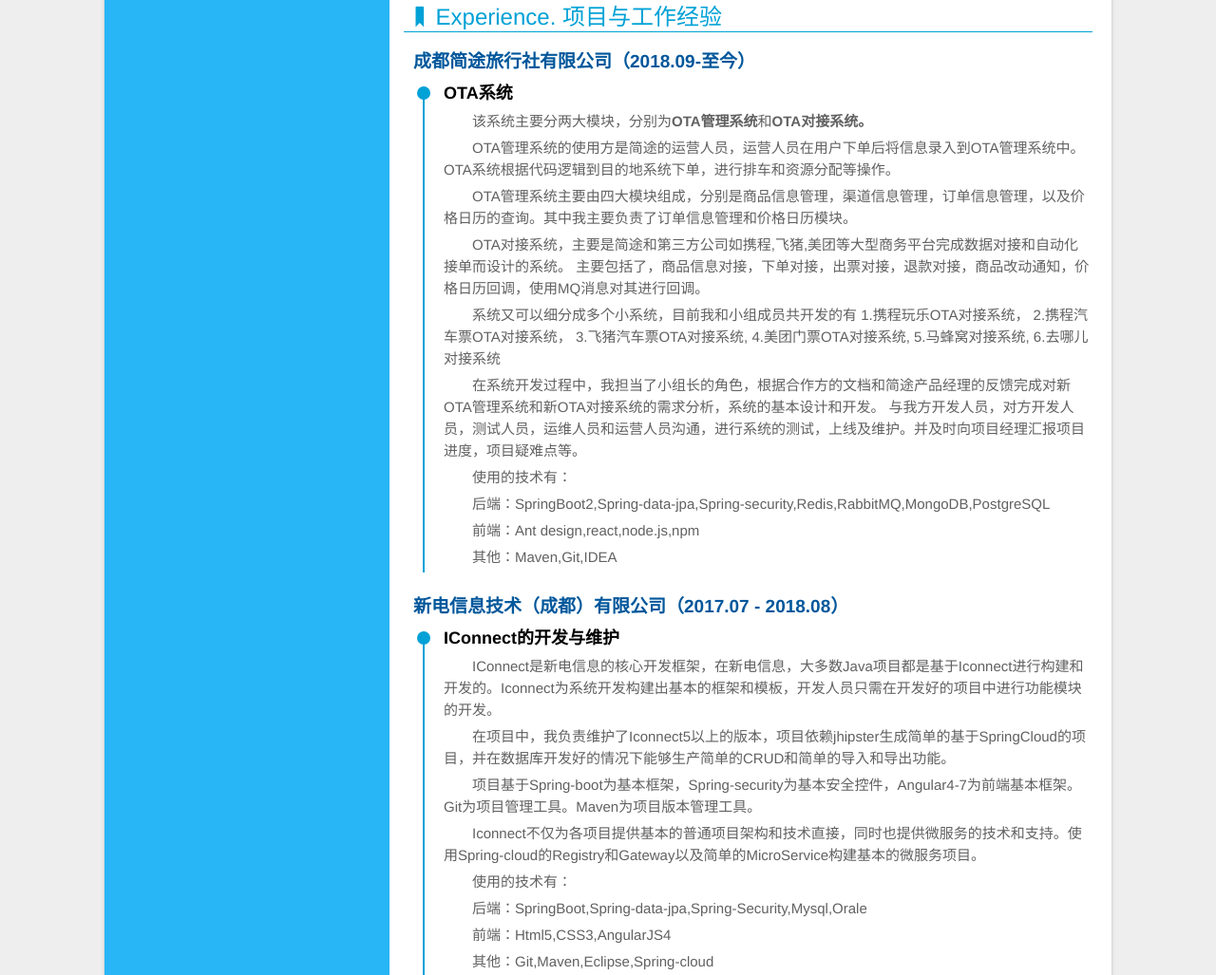
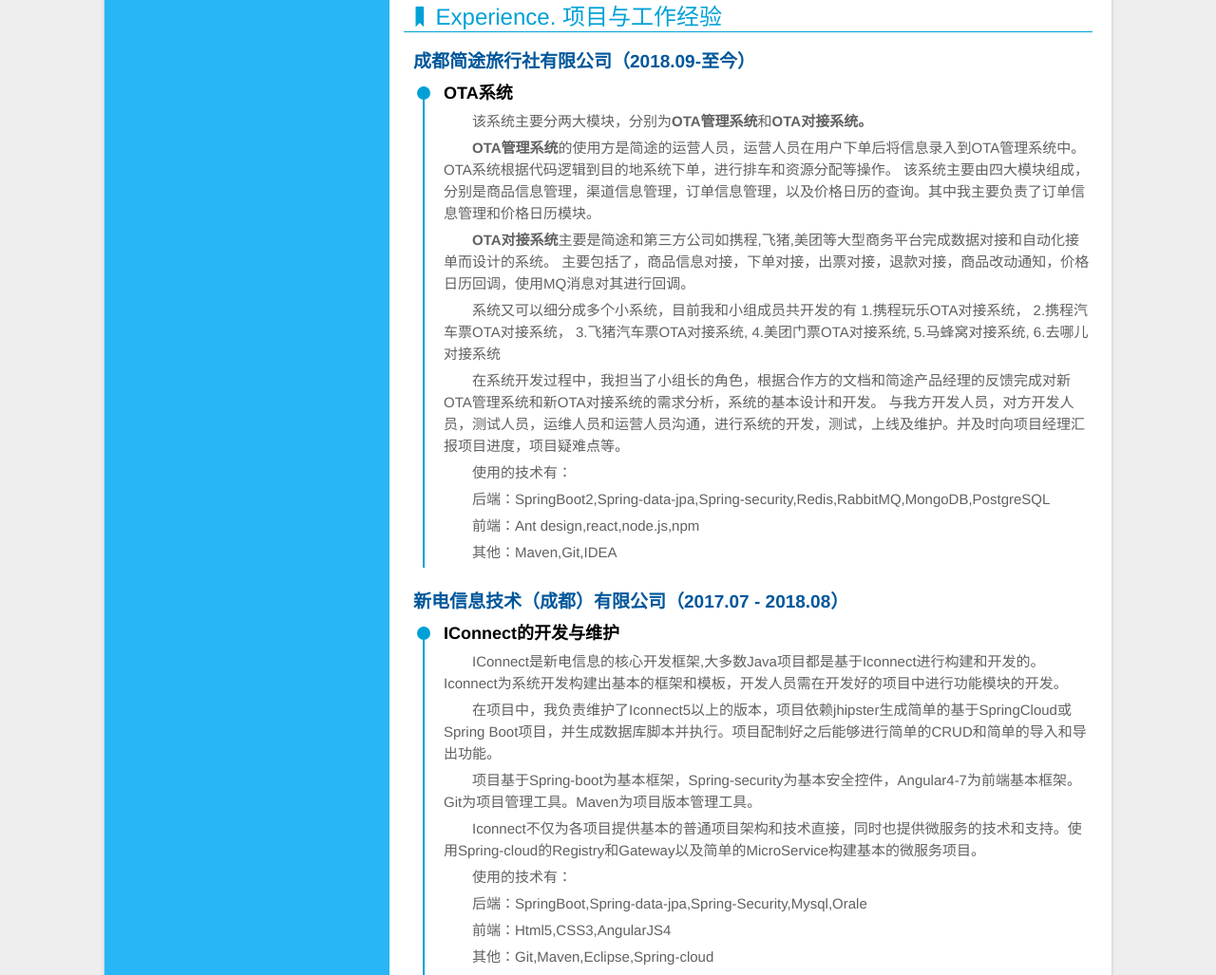
Before and after one commit to pandapanzhu/MyResume, a website: page index.html in a window 1280 px wide. Shown: the part 951-1978 px from the top of the page at 95% size. Drawn offline with Linux system fonts and the light colour scheme; some packages are replaced by stand-ins of ours; a script that the page names is missing.

Commit message:
简历优化

```diff
--- a/index.html
+++ b/index.html
@@ -119,11 +119,11 @@
                             <div class="circle">&nbsp;</div>
                             <h4>OTA系统</h4>
                             <p>该系统主要分两大模块，分别为<b>OTA管理系统</b>和<b>OTA对接系统。</b></p>
-                            <p>OTA管理系统的使用方是简途的运营人员，运营人员在用户下单后将信息录入到OTA管理系统中。OTA系统根据代码逻辑到目的地系统下单，进行排车和资源分配等操作。</p>
-                            <p>OTA管理系统主要由四大模块组成，分别是商品信息管理，渠道信息管理，订单信息管理，以及价格日历的查询。其中我主要负责了订单信息管理和价格日历模块。</p>
-                            <p>OTA对接系统，主要是简途和第三方公司如携程,飞猪,美团等大型商务平台完成数据对接和自动化接单而设计的系统。 主要包括了，商品信息对接，下单对接，出票对接，退款对接，商品改动通知，价格日历回调，使用MQ消息对其进行回调。</p>
+                            <p><b>OTA管理系统</b>的使用方是简途的运营人员，运营人员在用户下单后将信息录入到OTA管理系统中。OTA系统根据代码逻辑到目的地系统下单，进行排车和资源分配等操作。
+                            该系统主要由四大模块组成，分别是商品信息管理，渠道信息管理，订单信息管理，以及价格日历的查询。其中我主要负责了订单信息管理和价格日历模块。</p>
+                            <p><b>OTA对接系统</b>主要是简途和第三方公司如携程,飞猪,美团等大型商务平台完成数据对接和自动化接单而设计的系统。 主要包括了，商品信息对接，下单对接，出票对接，退款对接，商品改动通知，价格日历回调，使用MQ消息对其进行回调。</p>
                             <p>系统又可以细分成多个小系统，目前我和小组成员共开发的有&nbsp;1.携程玩乐OTA对接系统，&nbsp;2.携程汽车票OTA对接系统，&nbsp;3.飞猪汽车票OTA对接系统,&nbsp;4.美团门票OTA对接系统,&nbsp;5.马蜂窝对接系统,&nbsp;6.去哪儿对接系统</p>
-                            <p>在系统开发过程中，我担当了小组长的角色，根据合作方的文档和简途产品经理的反馈完成对新OTA管理系统和新OTA对接系统的需求分析，系统的基本设计和开发。 与我方开发人员，对方开发人员，测试人员，运维人员和运营人员沟通，进行系统的测试，上线及维护。并及时向项目经理汇报项目进度，项目疑难点等。
+                            <p>在系统开发过程中，我担当了小组长的角色，根据合作方的文档和简途产品经理的反馈完成对新OTA管理系统和新OTA对接系统的需求分析，系统的基本设计和开发。 与我方开发人员，对方开发人员，测试人员，运维人员和运营人员沟通，进行系统的开发，测试，上线及维护。并及时向项目经理汇报项目进度，项目疑难点等。
                             </p>
                             <p>使用的技术有：</p>
                             <p>后端：SpringBoot2,Spring-data-jpa,Spring-security,Redis,RabbitMQ,MongoDB,PostgreSQL</p>
@@ -137,8 +137,8 @@
                         <li>
                             <div class="circle">&nbsp;</div>
                             <h4>IConnect的开发与维护</h4>
-                            <p>IConnect是新电信息的核心开发框架，在新电信息，大多数Java项目都是基于Iconnect进行构建和开发的。Iconnect为系统开发构建出基本的框架和模板，开发人员只需在开发好的项目中进行功能模块的开发。</p>
-                            <p>在项目中，我负责维护了Iconnect5以上的版本，项目依赖jhipster生成简单的基于SpringCloud的项目，并在数据库开发好的情况下能够生产简单的CRUD和简单的导入和导出功能。</p>
+                            <p>IConnect是新电信息的核心开发框架,大多数Java项目都是基于Iconnect进行构建和开发的。Iconnect为系统开发构建出基本的框架和模板，开发人员需在开发好的项目中进行功能模块的开发。</p>
+                            <p>在项目中，我负责维护了Iconnect5以上的版本，项目依赖jhipster生成简单的基于SpringCloud或Spring Boot项目，并生成数据库脚本并执行。项目配制好之后能够进行简单的CRUD和简单的导入和导出功能。</p>
                             <p>项目基于Spring-boot为基本框架，Spring-security为基本安全控件，Angular4-7为前端基本框架。Git为项目管理工具。Maven为项目版本管理工具。</p>
                             <p>Iconnect不仅为各项目提供基本的普通项目架构和技术直接，同时也提供微服务的技术和支持。使用Spring-cloud的Registry和Gateway以及简单的MicroService构建基本的微服务项目。</p>
                             <p>使用的技术有：</p>
@@ -244,7 +244,7 @@
         </div>
     </div>
     <footer>
-        <p>Made by 祝攀.. 最后更新于2019年10月01日</p>
+        <p>Made by 祝攀.. 最后更新于2019年10月05日</p>
     </footer>
     <script src="lib/zoom.min.js"></script>
 </body>
```
